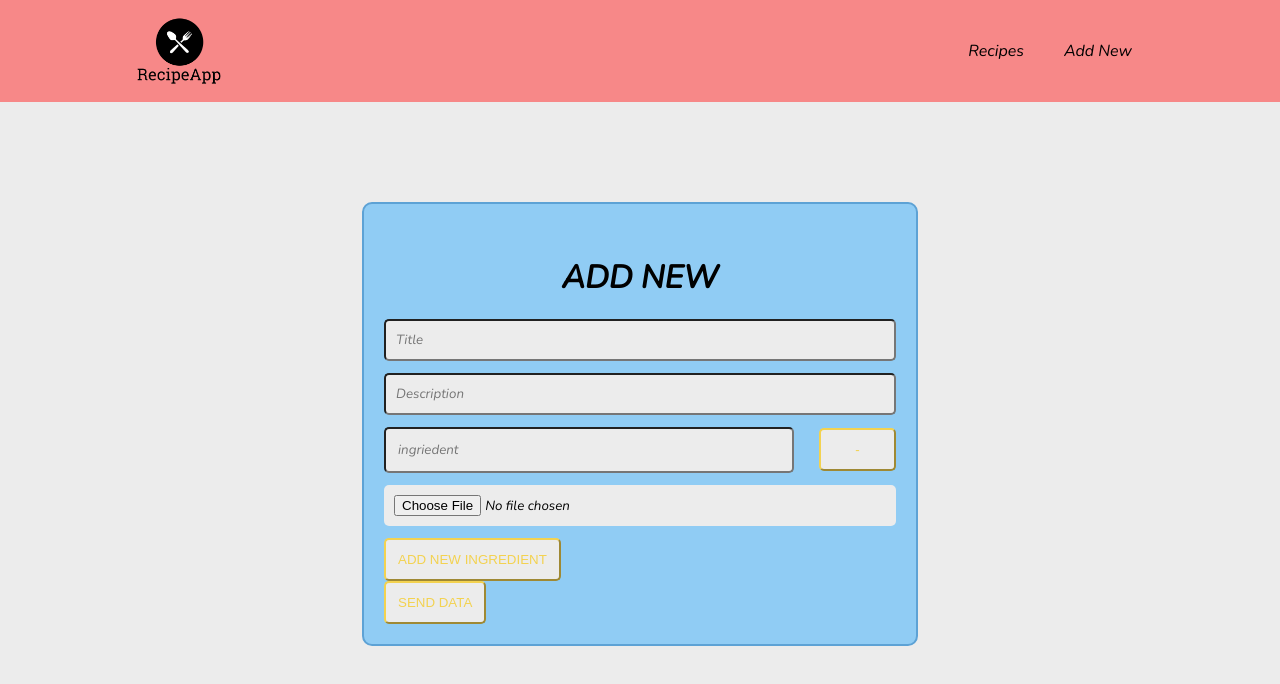
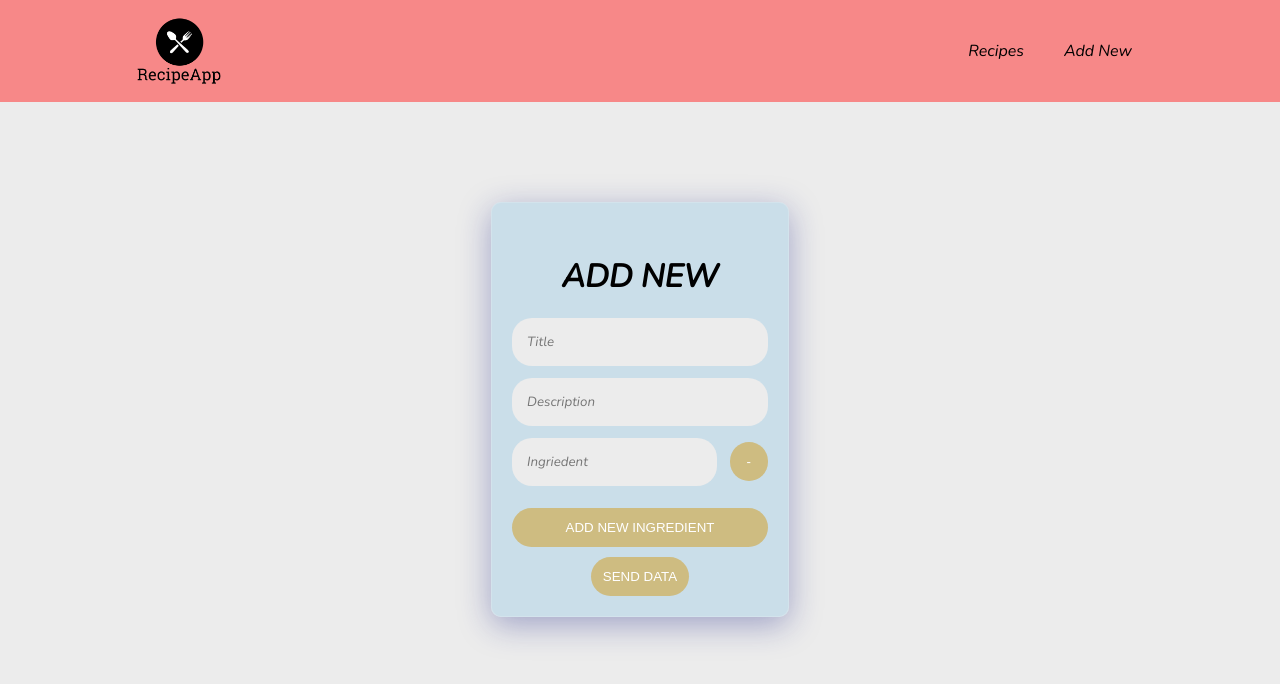
Before and after one commit to S-Furman/recipeApp, a React (Create React App) app: page /AddRecipe in a window 1280 px wide. Shown: the top 684 px of the page. Built offline with nearby package versions, Linux system fonts and the light colour scheme.

Commit message:
NewRecipe layout

```diff
--- a/src/components/NewRecipe/Ingredient/Ingredient.js
+++ b/src/components/NewRecipe/Ingredient/Ingredient.js
@@ -2,15 +2,13 @@ import React from "react";
 import { connect } from "react-redux";
 import Button from "../../UI/Button/Button";
 import styles from "./Ingredient.module.css";
-import inputStyles from "../NewRecipe.module.css";
 const Ingredient = (props) => {
   return (
     <div className={styles.ingredient}>
       <input
         className={styles.input}
-        placeholder="ingriedent"
+        placeholder="Ingriedent"
         type="text"
-        name="igredient"
         onChange={(event) =>
           props.updateIngredient(event.target.value, props.id)
         }
--- a/src/components/NewRecipe/Ingredient/Ingredient.module.css
+++ b/src/components/NewRecipe/Ingredient/Ingredient.module.css
@@ -1,13 +1,15 @@
-.ingredient {
-  width: 100%;
-}
-
 .input {
-  box-sizing: border-box;
   width: 80%;
   background-color: #ececec;
-  border-radius: 5px;
-  padding: 12px;
+  border-radius: 20px;
+  border: none;
+  box-sizing: border-box;
+  padding: 15px;
   margin-bottom: 12px;
   font-family: "Nunito";
 }
+
+.input:focus {
+  outline: none;
+  border: 1px solid #255;
+}
--- a/src/components/NewRecipe/NewRecipe.js
+++ b/src/components/NewRecipe/NewRecipe.js
@@ -51,17 +51,25 @@ const NewRecipe = (props) => {
         {props.ingredients.map((p) => {
           return <Ingredient key={p.count} id={p.count} />;
         })}
-        <input
+
+        <Button
+          btnType="newIngredientButton"
+          click={() => props.addIngredient()}
+        >
+          ADD NEW INGREDIENT
+        </Button>
+      </form>
+      {/* <input
           className={styles.input}
           type="file"
           onChange={(event) =>
             setRecipe({ ...recipe, image: event.target.value })
           }
-        />
+        /> */}
 
-        <Button click={() => props.addIngredient()}>ADD NEW INGREDIENT</Button>
-      </form>
-      <Button click={() => sendData()}>SEND DATA</Button>
+      <Button btnType="sendDataButton" click={() => sendData()}>
+        SEND DATA
+      </Button>
     </div>
   );
 };
--- a/src/components/NewRecipe/NewRecipe.module.css
+++ b/src/components/NewRecipe/NewRecipe.module.css
@@ -1,11 +1,11 @@
 .form {
-  width: 40%;
+  width: 20%;
   padding: 20px;
-  border: 1px solid black;
   margin: 100px auto;
+  background: rgba(168, 208, 230, 0.5);
+  box-shadow: 0 8px 32px 0 rgba(31, 38, 135, 0.37);
   border-radius: 10px;
-  border: 2px solid #5da2d5;
-  background: #90ccf4;
+  border: 1px solid rgba(255, 255, 255, 0.18);
 }
 
 .title h1 {
@@ -17,9 +17,24 @@
 .input {
   width: 100%;
   background-color: #ececec;
-  border-radius: 5px;
+  border-radius: 20px;
+  border: none;
   box-sizing: border-box;
-  padding: 10px;
+  padding: 15px;
   margin-bottom: 12px;
   font-family: "Nunito";
 }
+
+.input:focus {
+  outline: none;
+  border: 1px solid #255;
+}
+
+@media (max-width: 800px) {
+  .form {
+    width: 50%;
+  }
+}
+
+@media (max-width: 800px) {
+}
--- a/src/components/UI/Button/Button.module.css
+++ b/src/components/UI/Button/Button.module.css
@@ -1,13 +1,13 @@
 .button {
   box-sizing: border-box;
   display: inline-block;
-  background-color: #ececec;
-  color: #f3d250;
+  background-color: #cebc81;
+  color: white;
   cursor: pointer;
-  border-color: #f3d250;
   padding: 12px;
   border-radius: 5px;
   transition: background-color 0.5s, color 0.5s;
+  border: none;
 }
 
 .button:hover {
@@ -19,4 +19,18 @@
   position: relative;
   left: 5%;
   width: 15%;
+  border-radius: 20px;
 }
+
+.newIngredientButton {
+  width: 100%;
+  margin-top: 10px;
+  margin-bottom: 10px;
+  border-radius: 50px;
+}
+
+.sendDataButton {
+  margin: auto;
+  display: block;
+  border-radius: 25px;
+}
```
